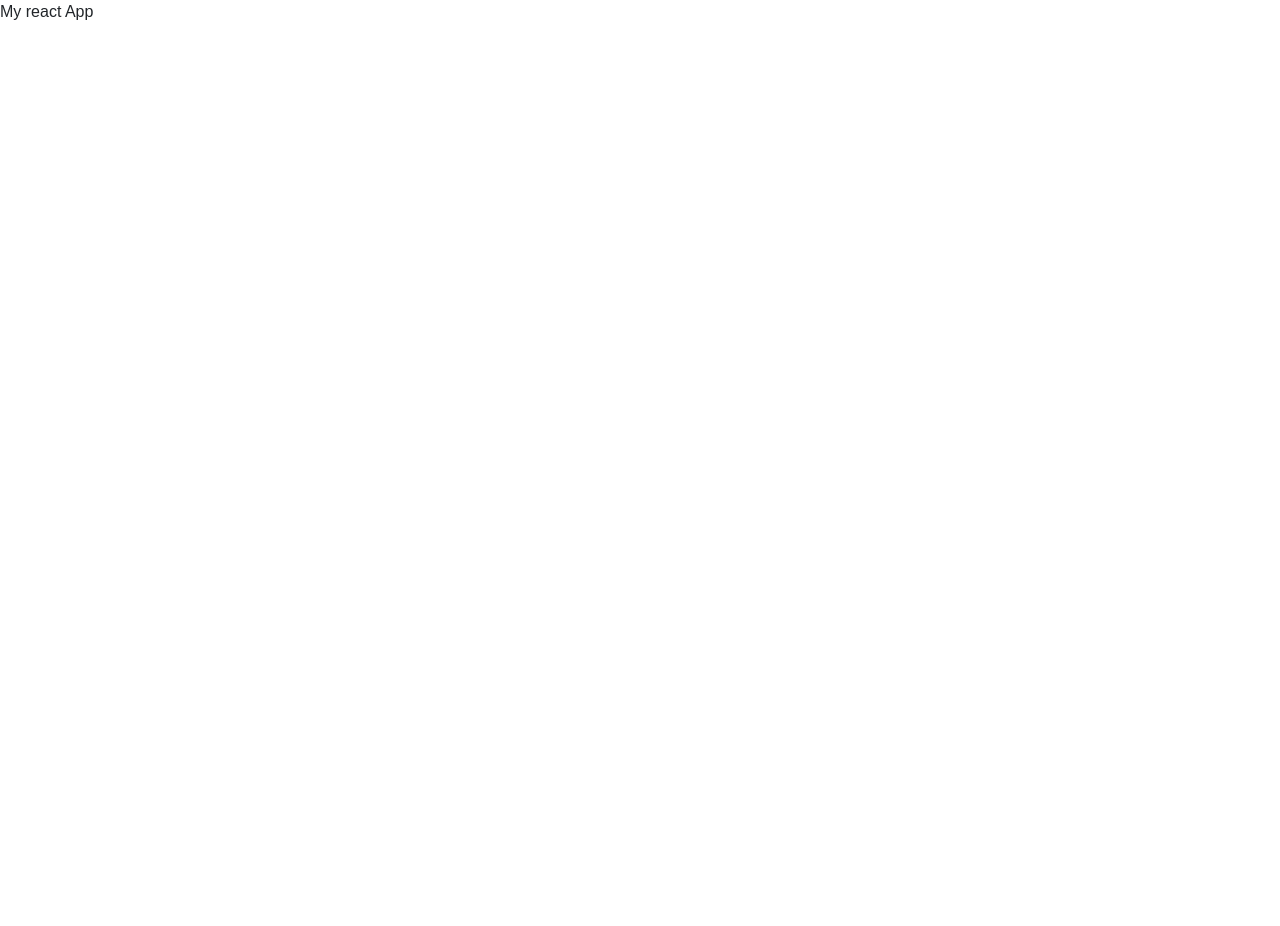
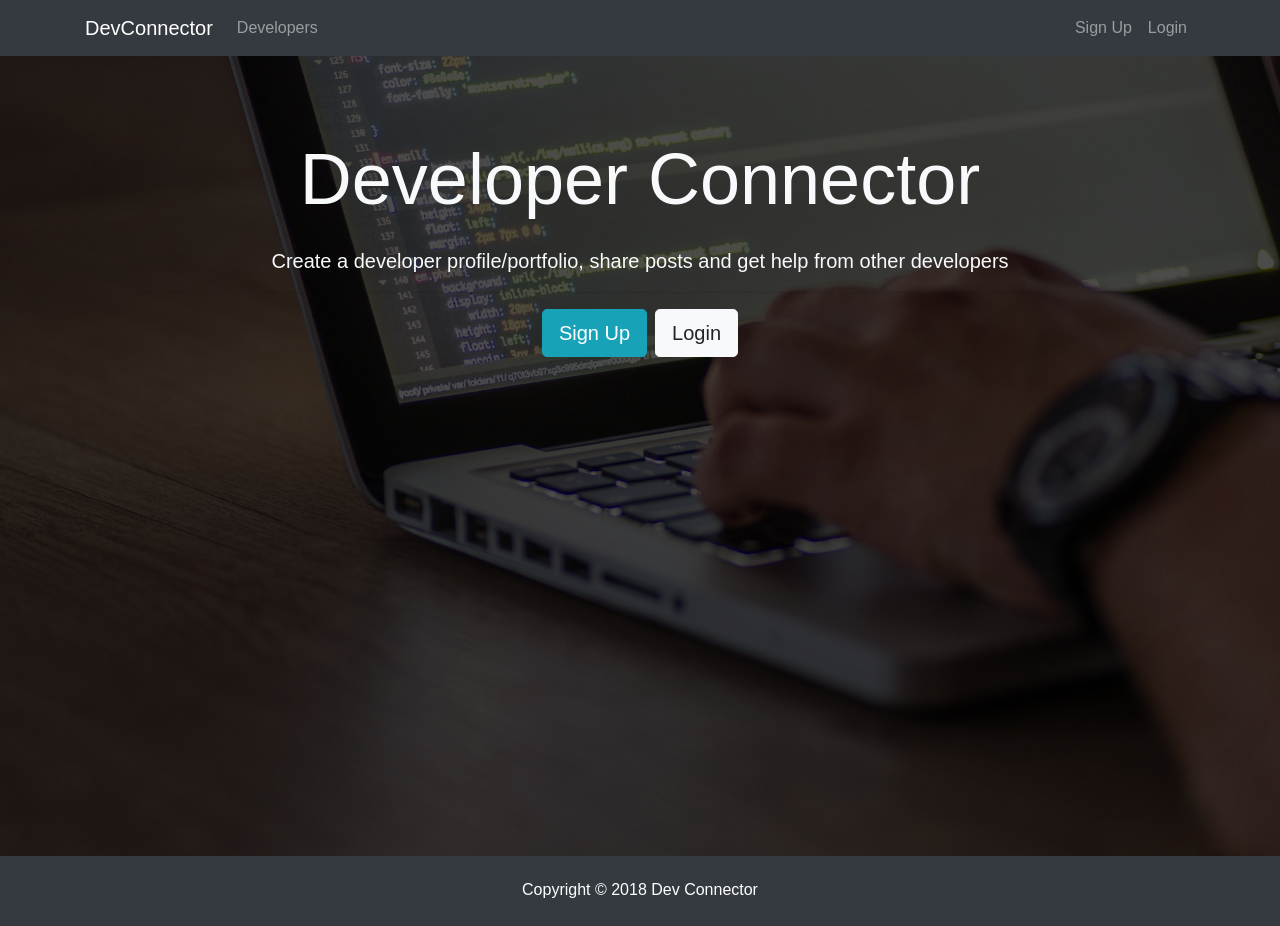
Before and after one commit to 4konung/devconnector, a React (Create React App) app in the folder client/: page / in a window 1280 px wide. Before the commit the page ends 800 px from the top, so only its background shows below. Built offline with nearby package versions, Linux system fonts and the light colour scheme; the HTML template or start-up script is replaced by a standard one.

Commit message:
building components...

```diff
--- a/client/package.json
+++ b/client/package.json
@@ -5,6 +5,7 @@
   "dependencies": {
     "react": "^16.3.2",
     "react-dom": "^16.3.2",
+    "react-router-dom": "^4.2.2",
     "react-scripts": "1.1.4"
   },
   "scripts": {
--- a/client/src/App.js
+++ b/client/src/App.js
@@ -1,12 +1,23 @@
-import React, { Component } from 'react';
-import './App.css';
+import React, { Component } from "react";
+import { BrowserRouter, Route } from "react-router-dom";
+import { Navbar, Landing, Footer } from "./components/layout/";
+import { Login, Register } from "./components/auth";
+import "./App.css";
 
 class App extends Component {
   render() {
     return (
-      <div className="App">
-        My react App
-      </div>
+      <BrowserRouter>
+        <div className="App">
+          <Navbar />
+          <Route exact path="/" component={Landing} />
+          <div className="container">
+            <Route exact path="/login" component={Login} />
+            <Route exact path="/register" component={Register} />
+          </div>
+          <Footer />
+        </div>
+      </BrowserRouter>
     );
   }
 }
--- /dev/null
+++ b/client/src/components/auth/Login.js
@@ -0,0 +1,13 @@
+import React, { Component } from 'react'
+
+class Login extends Component {
+  render() {
+    return (
+      <div>
+        <h1>Login</h1>
+      </div>
+    )
+  }
+}
+
+export default Login
--- /dev/null
+++ b/client/src/components/auth/Register.js
@@ -0,0 +1,13 @@
+import React, { Component } from 'react'
+
+class Register extends Component {
+  render() {
+    return (
+      <div>
+        <h1>Register</h1>
+      </div>
+    )
+  }
+}
+
+export default Register
--- /dev/null
+++ b/client/src/components/auth/index.js
@@ -0,0 +1,6 @@
+import Login from './Login';
+import Register from './Register';
+
+export {
+  Login, Register
+}
--- /dev/null
+++ b/client/src/components/layout/Footer.js
@@ -0,0 +1,9 @@
+import React from 'react'
+
+export default () => {
+  return (
+    <footer className="bg-dark text-white mt-5 p-4 text-center">
+      Copyright &copy; {new Date().getFullYear()} Dev Connector
+    </footer>
+  )
+}
--- /dev/null
+++ b/client/src/components/layout/Landing.js
@@ -0,0 +1,27 @@
+import React, {Component} from 'react';
+import {Link} from 'react-router-dom';
+
+class Landing extends Component {
+  render() {
+    return (
+      <div className="landing">
+      <div className="dark-overlay landing-inner text-light">
+        <div className="container">
+          <div className="row">
+            <div className="col-md-12 text-center">
+              <h1 className="display-3 mb-4">Developer Connector
+              </h1>
+              <p className="lead"> Create a developer profile/portfolio, share posts and get help from other developers</p>
+              <hr />
+              <Link to="/register" className="btn btn-lg btn-info mr-2">Sign Up</Link>
+              <Link to="/login" className="btn btn-lg btn-light">Login</Link>
+            </div>
+          </div>
+        </div>
+      </div>
+    </div>
+    )
+  }
+}
+
+export default Landing
--- /dev/null
+++ b/client/src/components/layout/Navbar.js
@@ -0,0 +1,35 @@
+import React, { Component } from "react";
+import {Link} from 'react-router-dom';
+
+class Navbar extends Component {
+  render() {
+    return <nav className="navbar navbar-expand-sm navbar-dark bg-dark mb-4">
+    <div className="container">
+      <Link className="navbar-brand" to="/">DevConnector</Link>
+      <button className="navbar-toggler" type="button" data-toggle="collapse" data-target="#mobile-nav">
+        <span className="navbar-toggler-icon"></span>
+      </button>
+
+      <div className="collapse navbar-collapse" id="mobile-nav">
+        <ul className="navbar-nav mr-auto">
+          <li className="nav-item">
+            <Link className="nav-link" to="/profiles"> Developers
+            </Link>
+          </li>
+        </ul>
+
+        <ul className="navbar-nav ml-auto">
+          <li className="nav-item">
+            <Link className="nav-link" to="/register">Sign Up</Link>
+          </li>
+          <li className="nav-item">
+            <Link className="nav-link" to="/login">Login</Link>
+          </li>
+        </ul>
+      </div>
+    </div>
+  </nav>
+  }
+}
+
+export default Navbar;
--- /dev/null
+++ b/client/src/components/layout/index.js
@@ -0,0 +1,7 @@
+import Footer from './Footer';
+import Landing from './Landing';
+import Navbar from './Navbar';
+
+export {
+  Navbar, Landing, Footer
+}
```
